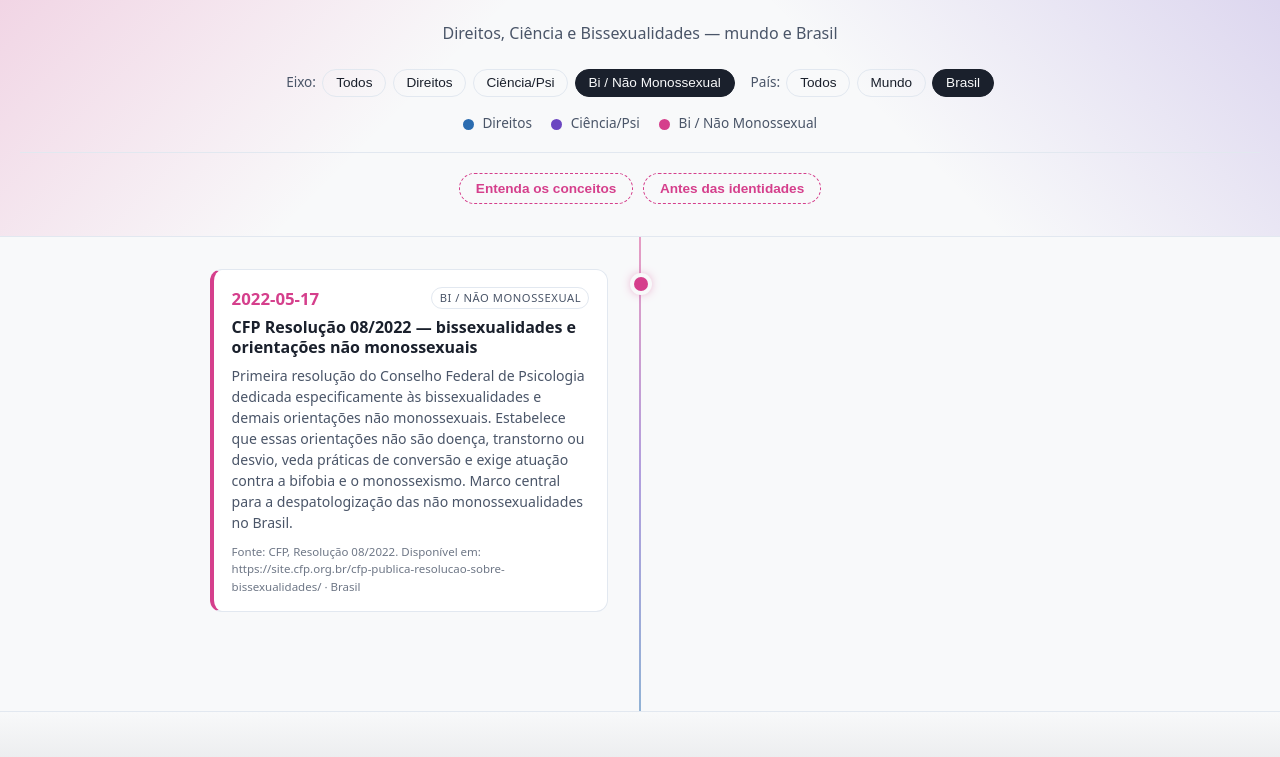
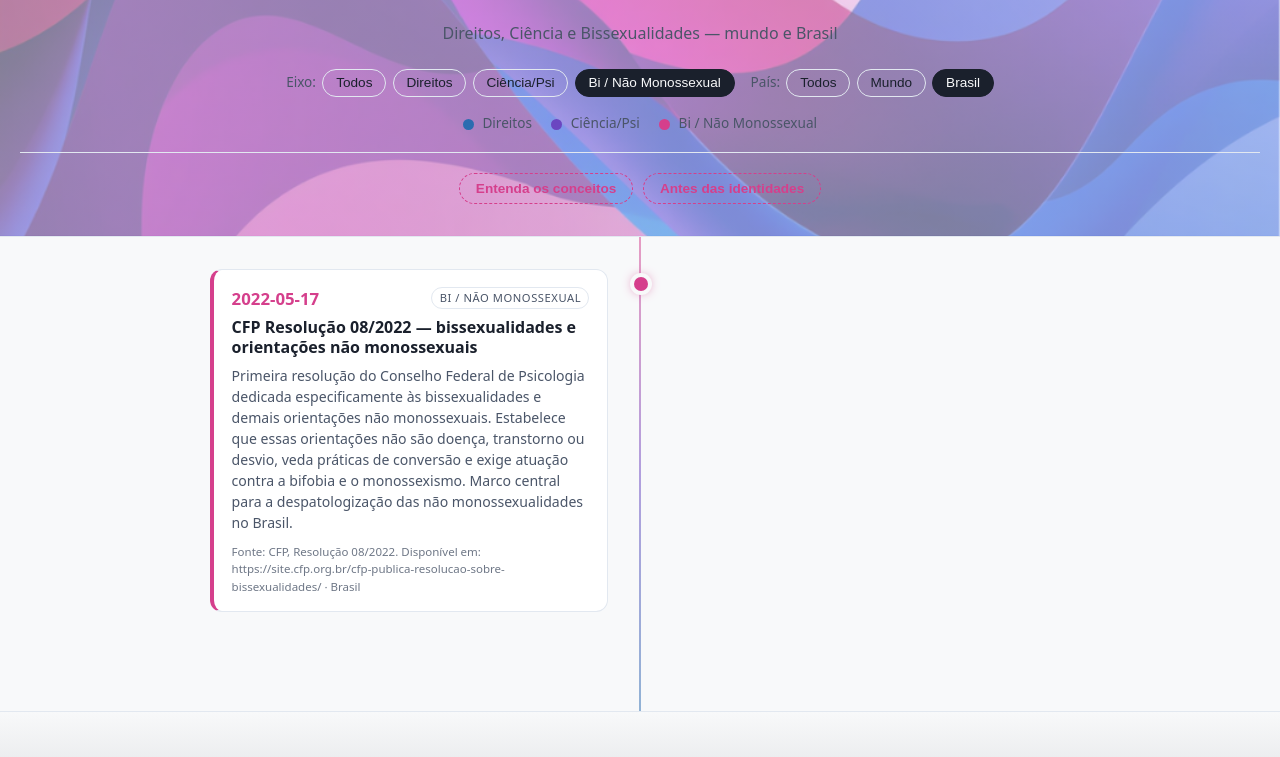
Before and after one commit to f-rb/linha-tempo-lgbtqiapn, a plain HTML site: page index.html in a window 1280 px wide. Shown: the part 154-911 px from the top of the page. Drawn offline with Linux system fonts and the light colour scheme.

Commit message:
Adiciona imagem de fundo no cabeçalho
Aplica a imagem das ondas (rosa e azul) como fundo do <header>,
alinhada com a identidade visual da apresentação do grupo.

- A imagem é aplicada com background-size: cover e posicionamento
  center center para destacar as ondas coloridas.
- Um gradiente (overlay) semi-transparente é aplicado por cima da
  imagem para garantir a leitura do texto:
  - Modo escuro: overlay azul-escuro (rgba 0.5).
  - Modo claro: overlay branco (rgba 0.5).
- A imagem foi salva em img/fundo-hero.png.

PENDENCIAS.md atualizado: registrada a possibilidade futura de
adicionar campos opcionais de imagem (imagem, legenda, alt) no
dados.json (para eventos históricos, como Stonewall) e no
conceitos.json (para ilustrações como o guarda-chuva Bi+).

```diff
--- a/style.css
+++ b/style.css
@@ -69,11 +69,23 @@ body {
 .hero {
   padding: 3rem 1.25rem 2rem;
   text-align: center;
-  background:
-    linear-gradient(135deg, rgba(213,63,140,.25), transparent 40%),
-    linear-gradient(225deg, rgba(107,70,193,.25), transparent 40%),
-    var(--fundo);
+
+  /* A imagem de fundo com um overlay para garantir leitura */
+  background-image:
+    linear-gradient(rgba(15, 18, 38, 0.5), rgba(15, 18, 38, 0.5)),
+    url('img/fundo-hero.png');
+  background-size: cover;
+  background-position: center center;
+  background-repeat: no-repeat;
+
   border-bottom: 1px solid var(--borda);
+}
+
+/* Ajuste do overlay para o Modo Claro (fundo branco transparente) */
+body.modo-claro .hero {
+  background-image:
+    linear-gradient(rgba(248, 249, 250, 0.5), rgba(248, 249, 250, 0.5)),
+    url('img/fundo-hero.png');
 }
 .hero h1 {
   margin: 0 0 .4rem;
```
Also changed, not shown: img/fundo-hero.png (added), 1 other file.
